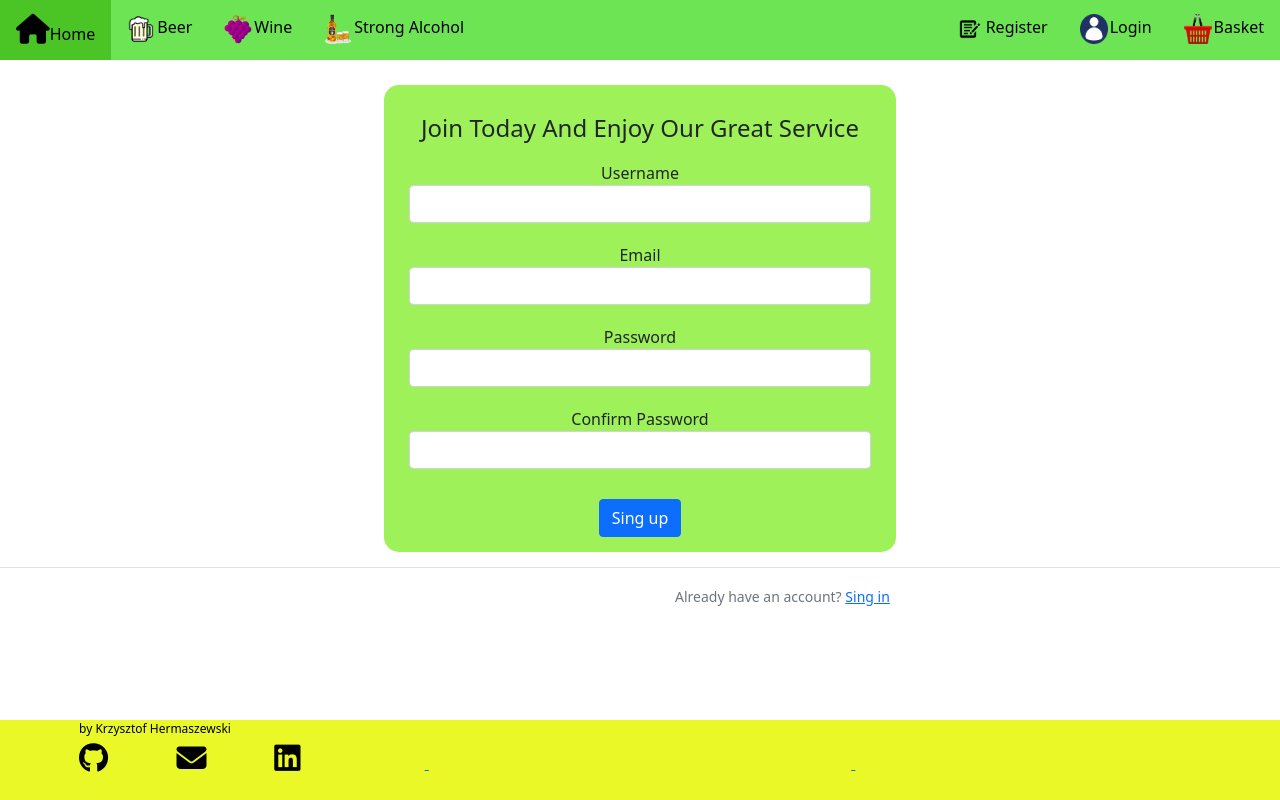
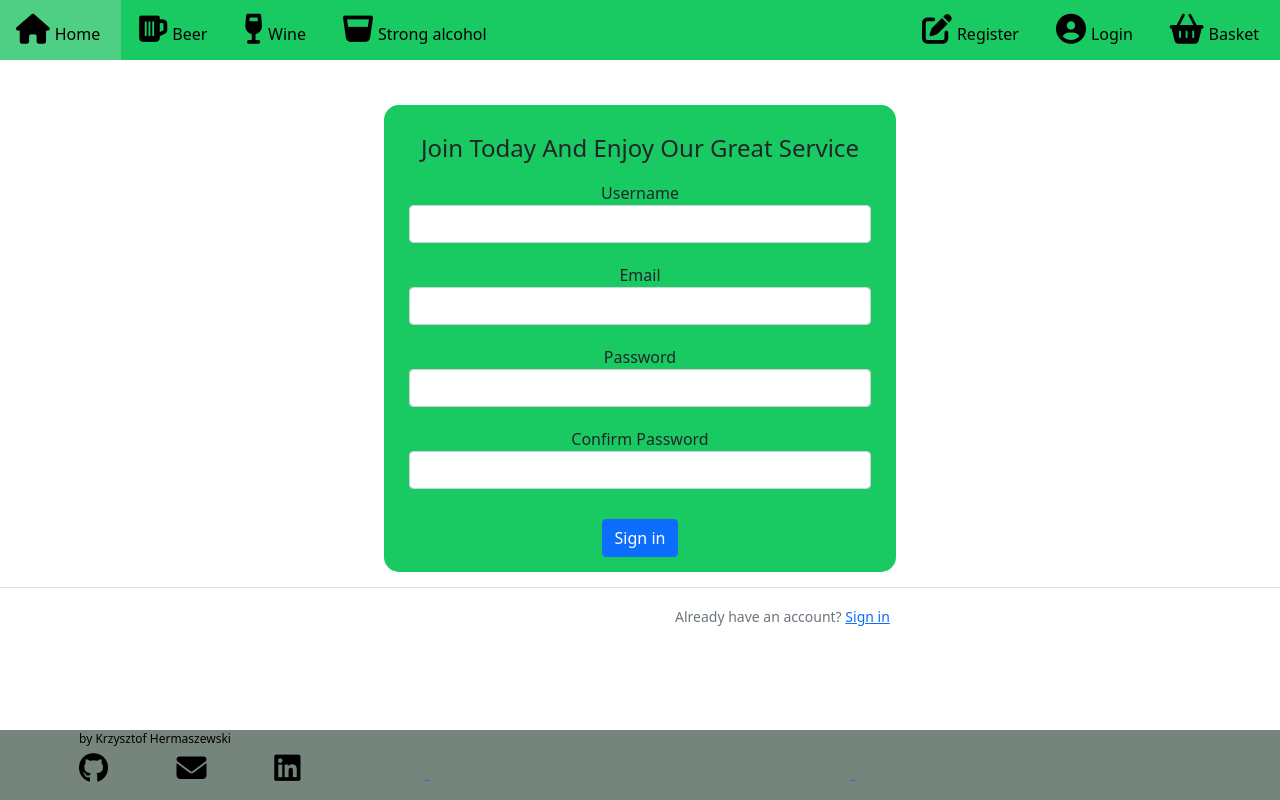
Before and after one commit to Kristof-nl/Alco_taxi, a Flask app: page /register in a window 1280 px wide. Run offline with Flask 2, Linux system fonts and the light colour scheme; some libraries are stand-ins or nearby versions.

Commit message:
Changes in color

```diff
--- a/alco_taxi/forms.py
+++ b/alco_taxi/forms.py
@@ -10,7 +10,7 @@ class RegistrationForm(FlaskForm):
     password = PasswordField('Password', validators=[DataRequired()])
     confirm_password = PasswordField('Confirm Password', validators=[DataRequired(), EqualTo('password',
     message="Passwords must match.")])
-    submit = SubmitField('Sing up')
+    submit = SubmitField('Sign in')
 
     #Check of data is unique
     def validate_username(self, username):
--- a/alco_taxi/static/style.css
+++ b/alco_taxi/static/style.css
@@ -3,7 +3,7 @@ ul {
     margin: 0;
     padding: 0;
     overflow: hidden;
-    background-color: rgb(108, 228, 84)  ;
+    background-color: rgb(25, 201, 98);
   }
 
   li {
@@ -19,7 +19,7 @@ ul {
   }
 
   li a:hover {
-    background-color: rgb(75, 197, 38);
+    background-color:  rgb(78, 207, 132) ;
     color: black
   }
 
@@ -28,8 +28,8 @@ ul {
     left: 0;
     bottom: 0;
     width: 100%;
-    height: 80px;
-    background-color: rgb(234, 248, 39);
+    height: 70px;
+    background-color:  rgb(117, 133, 124) ;
     color: black;
     text-align: center;
 }
@@ -85,7 +85,7 @@ width: 33%;
 
 .split {
   color: black;
-  background-color:rgb(174, 240, 144);
+  background-color:  rgb(25, 201, 98);
   border-radius: 10px;
   width: 400px;
   height: 400px;
@@ -132,13 +132,13 @@ h2 {
 }
 
 .content-section{
-  background-color:  rgb(158, 241, 89);;
+  background-color:   rgb(25, 201, 98);
   text-align: center;
   width: 40%;
   margin: auto;
   padding: 5px;
   border-radius: 15px;
-  margin-top: 25px;
+  margin-top: 45px;
   margin-bottom: 15px;
 }
 
@@ -176,15 +176,17 @@ small {
 }
 
 .fab {
+    color: black;
+    text-align:center;
+    font-size: 30px;
+  }
+
+.fas {
   color: black;
+  text-align:center;
   font-size: 30px;
 }
 
-.fas {
-  color: black;
-  font-size: 30px;
+span {
+  margin: 5px;
 }
-
-a {
-  text-align: start;
-}
--- a/alco_taxi/templates/base.html
+++ b/alco_taxi/templates/base.html
@@ -11,13 +11,13 @@
 </head>
 <body>
     <ul>
-        <li><a href="{{ url_for('home') }}"><i class="fas fa-home"></i>Home</a></li>
-        <li><a href="{{ url_for('beer') }}"><img id="nav_logo" src="/static/beer.png" alt="Beer">Beer</a></li>
-        <li><a href="{{ url_for('wine') }}"><img id="nav_logo" src="/static/grape.png" alt="Wine">Wine</a></li>
-        <li><a href="{{ url_for('strong') }}"><img id="nav_logo" src="/static/whisky.png" alt="Strong Alcohol">Strong Alcohol</a></li>
-        <li style="float:right"><a href="{{ url_for('basket') }}"><img id="nav_logo" src="/static/basket2.png" alt="Basket">Basket</a></li>
-        <li style="float:right"><a href="{{ url_for('login') }}"><img id="nav_logo" src="/static/login.png" alt="Login">Login</a></li>
-        <li style="float:right"><a href="{{ url_for('register') }}"><img id="nav_logo" src="/static/register.png" alt="Register">Register</a></li>
+        <li><a href="{{ url_for('home') }}"><i class="fas fa-home"></i><span>Home</span></a></li>
+        <li><a href="{{ url_for('beer') }}"><i class="fas fa-beer"></i><span>Beer</span></a></li>
+        <li><a href="{{ url_for('wine') }}"><i class="fas fa-wine-glass"></i><span>Wine</span></a></li>
+        <li><a href="{{ url_for('strong') }}"><i class="fas fa-glass-whiskey"></i><span>Strong alcohol</span></a></li>
+        <li style="float:right"><a href="{{ url_for('basket') }}"><i class="fas fa-shopping-basket"></i><span>Basket</span></a></li>
+        <li style="float:right"><a href="{{ url_for('login') }}"><i class="fas fa-user-circle"></i></i><span>Login</span></a></li>
+        <li style="float:right"><a href="{{ url_for('register') }}"><i class="fas fa-edit"></i><span>Register</span></a></li>
       </ul>
     <script src="https://cdn.jsdelivr.net/npm/@popperjs/core@2.9.2/dist/umd/popper.min.js" integrity="sha384-IQsoLXl5PILFhosVNubq5LC7Qb9DXgDA9i+tQ8Zj3iwWAwPtgFTxbJ8NT4GN1R8p" crossorigin="anonymous"></script>
     <script src="https://cdn.jsdelivr.net/npm/bootstrap@5.0.1/dist/js/bootstrap.min.js" integrity="sha384-Atwg2Pkwv9vp0ygtn1JAojH0nYbwNJLPhwyoVbhoPwBhjQPR5VtM2+xf0Uwh9KtT" crossorigin="anonymous"></script>
@@ -53,7 +53,7 @@
           </div>
           <div class="column">
             <a href="https://www.linkedin.com/in/krzysztof-hermaszewski-a6580b210/">
-              <i class="fab fa-linkedin"></i>
+            <i class="fab fa-linkedin"></i>
           </div>
         </div>
       </div>
--- a/alco_taxi/templates/login.html
+++ b/alco_taxi/templates/login.html
@@ -49,7 +49,7 @@
     </div>
         <div class="border-top red pt-3">
             <small class="text-muted">
-                Need an account? <a class="ml-2" href="{{ url_for('register') }}">Sing up now</a>
+                Need an account? <a class="ml-2" href="{{ url_for('register') }}">Sign up now</a>
             </small>
         </div>
 {% endblock content %}
--- a/alco_taxi/templates/register.html
+++ b/alco_taxi/templates/register.html
@@ -70,7 +70,7 @@
     </div>
         <div class="border-top red pt-3">
             <small class="text-muted">
-                Already have an account? <a class="ml-2" href="{{ url_for('login') }}">Sing in</a>
+                Already have an account? <a class="ml-2" href="{{ url_for('login') }}">Sign in</a>
             </small>
 
         </div>
```
